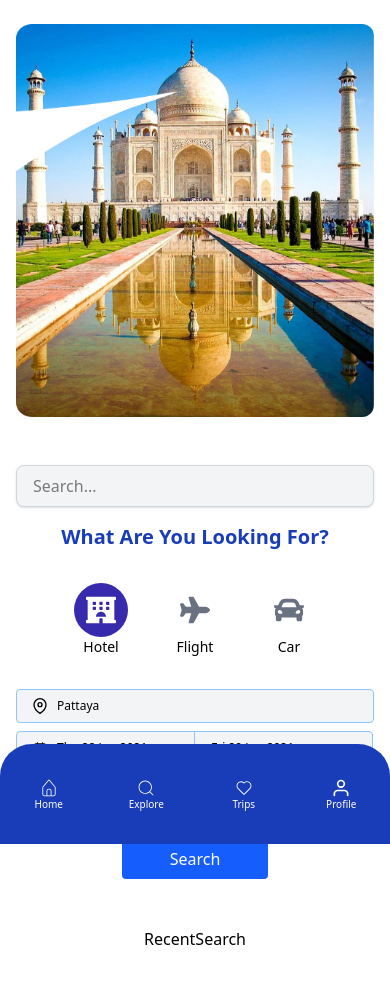
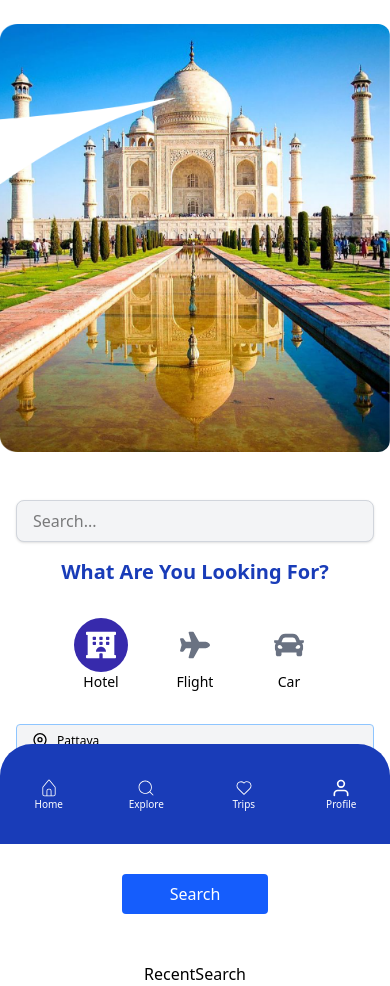
Before and after one commit to Nut-294/devtest, a Next.js app: page /explore in a window 390 px wide. Before the commit the page ends 951 px from the top, so only its background shows below. Built offline with nearby package versions, Linux system fonts and the light colour scheme.

Commit message:
responsive right-pic

```diff
--- a/app/explore/page.js
+++ b/app/explore/page.js
@@ -3,23 +3,22 @@ import Image from "next/image";
 
 export default function Hero() {
   return (
-    <section className="w-full min-h-screen flex flex-col-reverse sm:flex-row gap-6 sm:gap-8 px-4 sm:px-6 pt-6 sm:pt-0 bg-white">
+    <section className="w-full min-h-screen flex flex-col-reverse sm:flex-row gap-6 sm:gap-8 sm:pl-6 pt-6 sm:pt-0 bg-white">
       {/* ซ้าย: ข้อมูล */}
-      <div className="w-full sm:w-1/2 text-center sm:text-left mt-6 sm:mt-[43px]">
+      <div className="w-full sm:w-1/2 text-center sm:text-left mt-6 sm:mt-[43px] sm:pl-6">
         <FormContainer />
-
         RecentSearch
       </div>
 
       {/* ขวา: รูปภาพ */}
-      <div className="w-full sm:w-1/2 flex justify-center items-start">
-        <div className="w-full max-w-md sm:max-w-full">
+      <div className="w-full sm:w-1/2 flex items-start sm:h-screen">
+        <div className="w-full h-auto sm:h-full">
           <Image
             src="/Explore.png"
             alt="Explore"
             width={982}
             height={1080}
-            className="rounded-xl object-cover w-full h-auto"
+            className="rounded-xl w-full h-auto sm:h-full object-contain sm:object-cover"
             priority
           />
         </div>
--- a/components/SideBar.js
+++ b/components/SideBar.js
@@ -17,7 +17,7 @@ const SideBar = () => {
           <Link
             key={item.href}
             href={item.href}
-            className="w-full sm:w-16 h-full sm:h-16 flex flex-col items-center justify-center sm:rounded-full hover:bg-white hover:text-blue-800 transition text-xl"
+            className="w-16 h-16 text-xl flex flex-col items-center justify-center rounded-full hover:rounded-full hover:bg-white hover:text-blue-800 transition "
           >
             <div className="flex flex-col items-center justify-center text-center leading-tight">
               {item.icon}
--- a/components/form/FormContainer.js
+++ b/components/form/FormContainer.js
@@ -6,7 +6,7 @@ import SearchButtom from "./SearchButtom";
 
 export default function FormContainer() {
   return (
-    <div className=" mb-12">
+    <div className=" mb-12 px-4 sm:px-0">
       <SearchForm />
       <h1 className="text-blue-800 font-semibold text-xl md:text-3xl mt-4 md:mt-8">
         What Are You Looking For?
```
